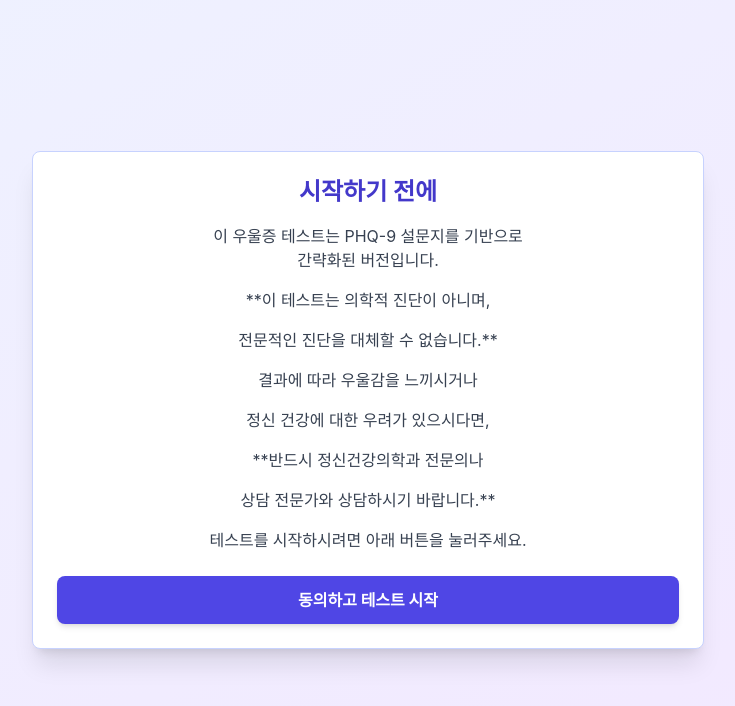
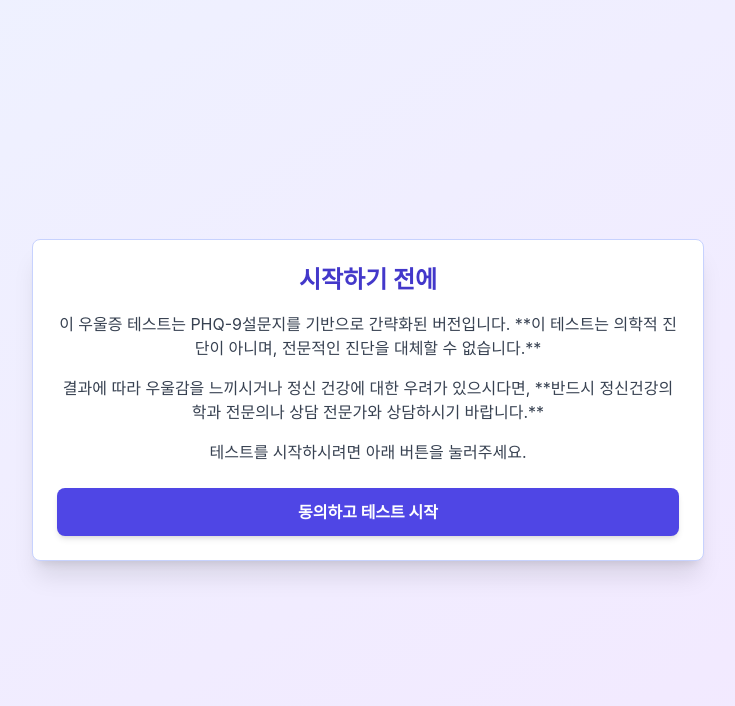
Before and after one commit to npi1234/my-depression-test-new, a React (Create React App) app: page / in a window 1280 px wide. Shown: the top 706 px of the page, without its empty margins (272-1007 px from the left). Built offline with nearby package versions, Linux system fonts and the light colour scheme.

Commit message:
Fix result display - restore interpretation details

```diff
--- a/src/App.js
+++ b/src/App.js
@@ -109,29 +109,12 @@ const Disclaimer = ({ onAccept }) => (
     <div className="bg-white p-6 rounded-lg shadow-xl max-w-2xl w-full text-center border border-indigo-200">
         <h2 className="text-2xl font-bold mb-4 text-indigo-700">시작하기 전에</h2>
         <p className="mb-4 text-gray-700">
-            이 우울증 테스트는 PHQ-9 설문지를 기반으로
-
-          <p className="mb-4 text-gray-700">
-            간략화된 버전입니다.
-            </p>
-        <p className="mb-4 text-gray-700">
-            **이 테스트는 의학적 진단이 아니며,
-            </p>
-            <p className="mb-4 text-gray-700">
-            전문적인 진단을 대체할 수 없습니다.**
-            </p>
+            이 우울증 테스트는 PHQ-9설문지를 기반으로 간략화된 버전입니다.
+            **이 테스트는 의학적 진단이 아니며, 전문적인 진단을 대체할 수 없습니다.**
         </p>
         <p className="mb-4 text-gray-700">
-            결과에 따라 우울감을 느끼시거나
-            </p>
-         <p className="mb-4 text-gray-700">
-            정신 건강에 대한 우려가 있으시다면,
-          </p>
-          <p className="mb-4 text-gray-700">
-            **반드시 정신건강의학과 전문의나
-            </p>
-         <p className="mb-4 text-gray-700">
-            상담 전문가와 상담하시기 바랍니다.**
+            결과에 따라 우울감을 느끼시거나 정신 건강에 대한 우려가 있으시다면,
+            **반드시 정신건강의학과 전문의나 상담 전문가와 상담하시기 바랍니다.**
         </p>
         <p className="mb-6 text-gray-700">
             테스트를 시작하시려면 아래 버튼을 눌러주세요.
@@ -213,26 +196,30 @@ const Result = ({ score, onRestart }) => {
             <p className="text-xl mb-4 text-gray-800">
                 당신의 총점은 <span className="font-bold text-indigo-600 text-3xl">{score}</span>점입니다.
             </p>
-            <p className={`text-2xl font-bold mb-6 ${textColor}`}>
-                해석: {interpretation}
-            </p>
-            <p className="text-lg mb-6 text-gray-700 leading-relaxed">
-                {guidance}
-            </p>
+            <div className="mb-6">
+                <p className={`text-2xl font-bold mb-4 ${textColor}`}>
+                    해석: {interpretation}
+                </p>
+                <div className="bg-gray-50 p-4 rounded-lg">
+                    <p className="text-lg text-gray-700 leading-relaxed text-left">
+                        {guidance}
+                    </p>
+                </div>
+            </div>
             <div className="mt-8 pt-4 border-t border-gray-200">
                 <h3 className="text-xl font-semibold mb-3 text-indigo-700">국내 유일 우울증 커뮤니티-마인드포트</h3>
                 <a
                     href="https://cafe.naver.com/gamenet1111"
                     target="_blank"
                     rel="noopener noreferrer"
-                    className="inline-block bg-indigo-600 hover:bg-indigo-700 text-white font-bold py-3 px-6 rounded-lg transition duration-300 ease-in-out transform hover:scale-105 shadow-md"
+                    className="inline-block bg-indigo-600 hover:bg-indigo-700 text-white font-bold py-3 px-6 rounded-lg transition duration-300 ease-in-out transform hover:scale-105 shadow-md mb-4"
                 >
                     우울증 털어내러 가기
                 </a>
             </div>
             <button
                 onClick={onRestart}
-                className="mt-8 bg-indigo-600 hover:bg-indigo-700 text-white font-bold py-3 px-6 rounded-lg transition duration-300 ease-in-out transform hover:scale-105 shadow-md"
+                className="mt-4 bg-indigo-600 hover:bg-indigo-700 text-white font-bold py-3 px-6 rounded-lg transition duration-300 ease-in-out transform hover:scale-105 shadow-md"
             >
                 다시 테스트하기
             </button>
```
